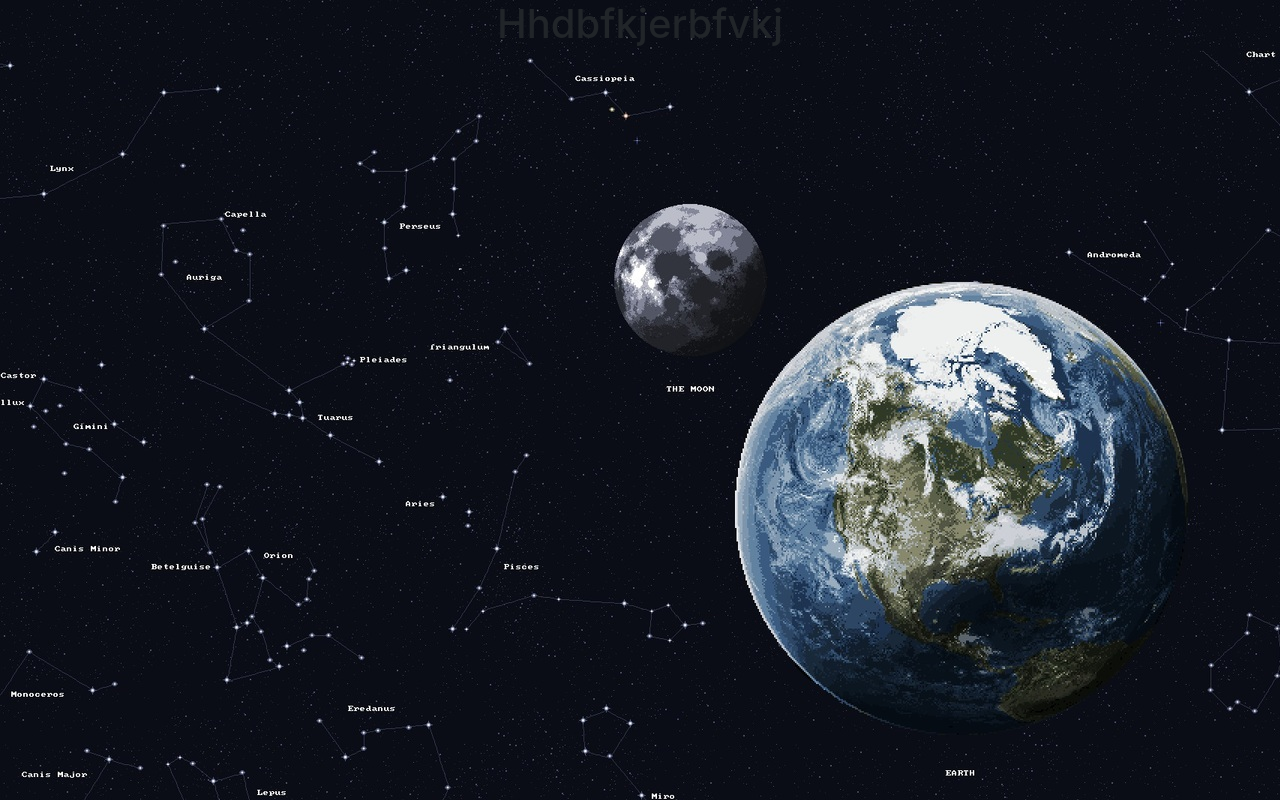
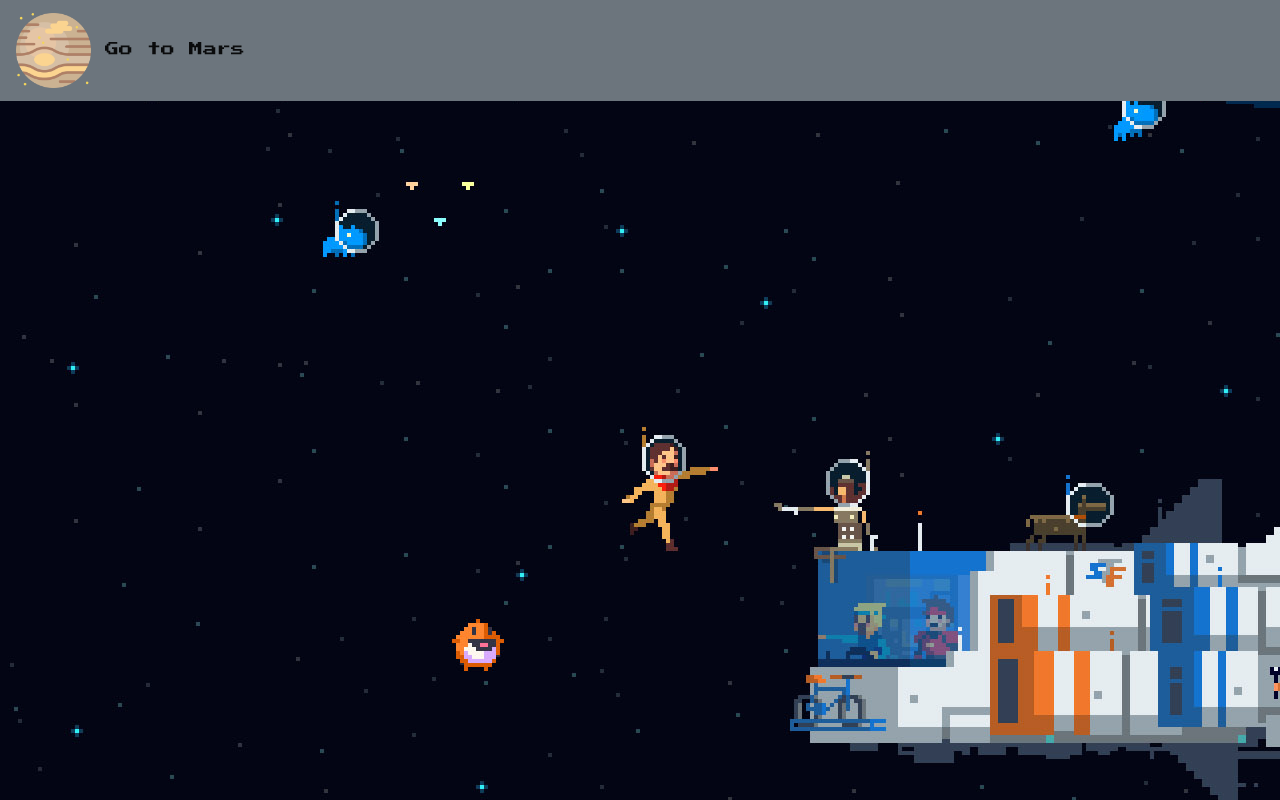
Before and after one commit to fahredof/fahredof.github.io, a plain HTML site: page lab2/index.html in a window 1280 px wide. Drawn offline with nearby package versions, Linux system fonts and the light colour scheme.

Commit message:
LABA2: add logo

```diff
--- a/lab2/css/style.css
+++ b/lab2/css/style.css
@@ -1,4 +1,14 @@
+@import url('https://fonts.googleapis.com/css?family=Press+Start+2P&subset=cyrillic');
+
 body{
-	text-align: center;
-	background-image: url(../img/8-bit.jpg);
+	font-family: 'Press Start 2P', cursive;
+	background-image: url(../img/spaceship.jpg);
 }
+
+.navbar-brand img{
+  width: 75px;
+}
+
+.navbar-brand {
+font-size: 14px;
+}
--- a/lab2/index.html
+++ b/lab2/index.html
@@ -12,7 +12,12 @@
   </head>
   <body>
 
-    <h1> Hhdbfkjerbfvkj </h1>
+    <nav class="navbar navbar-light bg-secondary">
+  <a class="navbar-brand" href="#">
+    <img src="img/Jupiter.png" alt="logo">
+    Go to Mars
+  </a>
+</nav>
 
 
 
```
Also changed, not shown: lab2/img/1920x1080-px-8-bit-cave-story-clouds-dragon-Moon-684819-wallhere.com.jpg (added), lab2/img/Futurama.jpg (added), lab2/img/Jupiter.png (added), lab2/img/spaceship.jpg (added), 1 other file.
